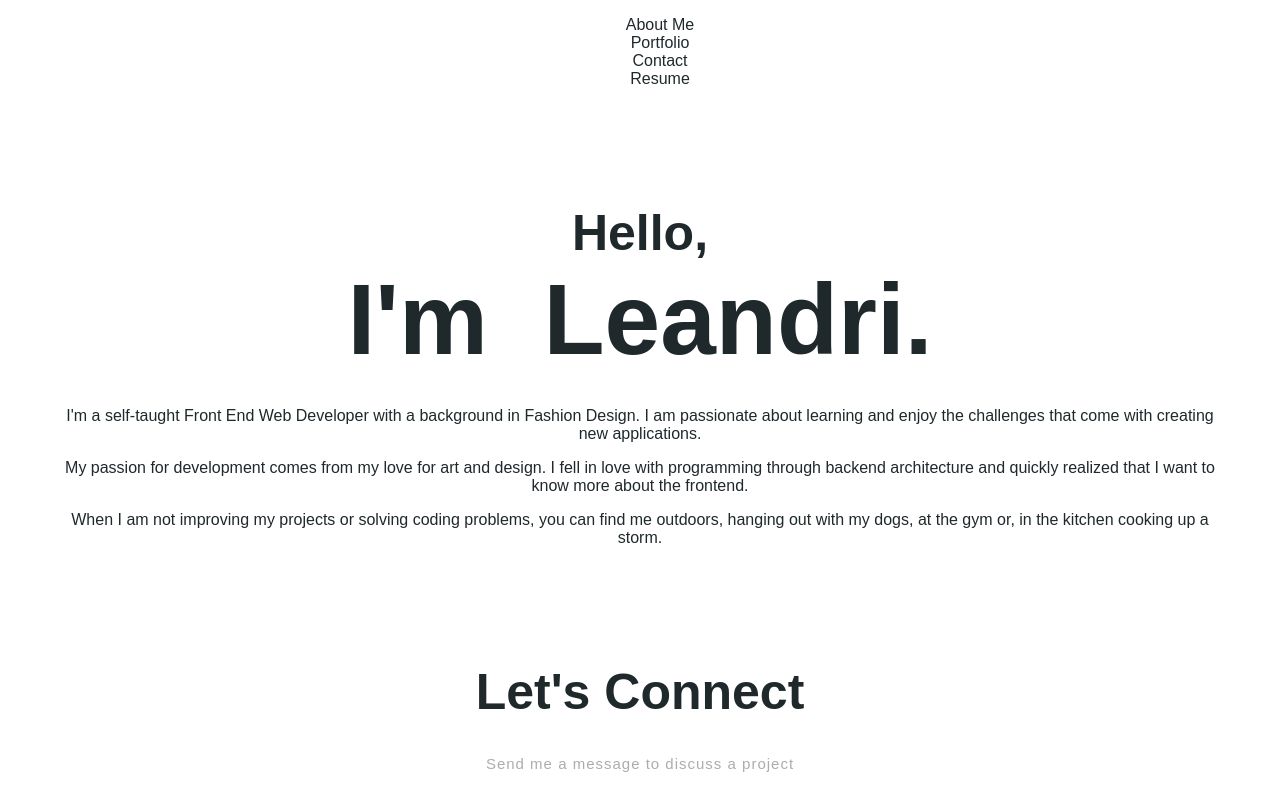
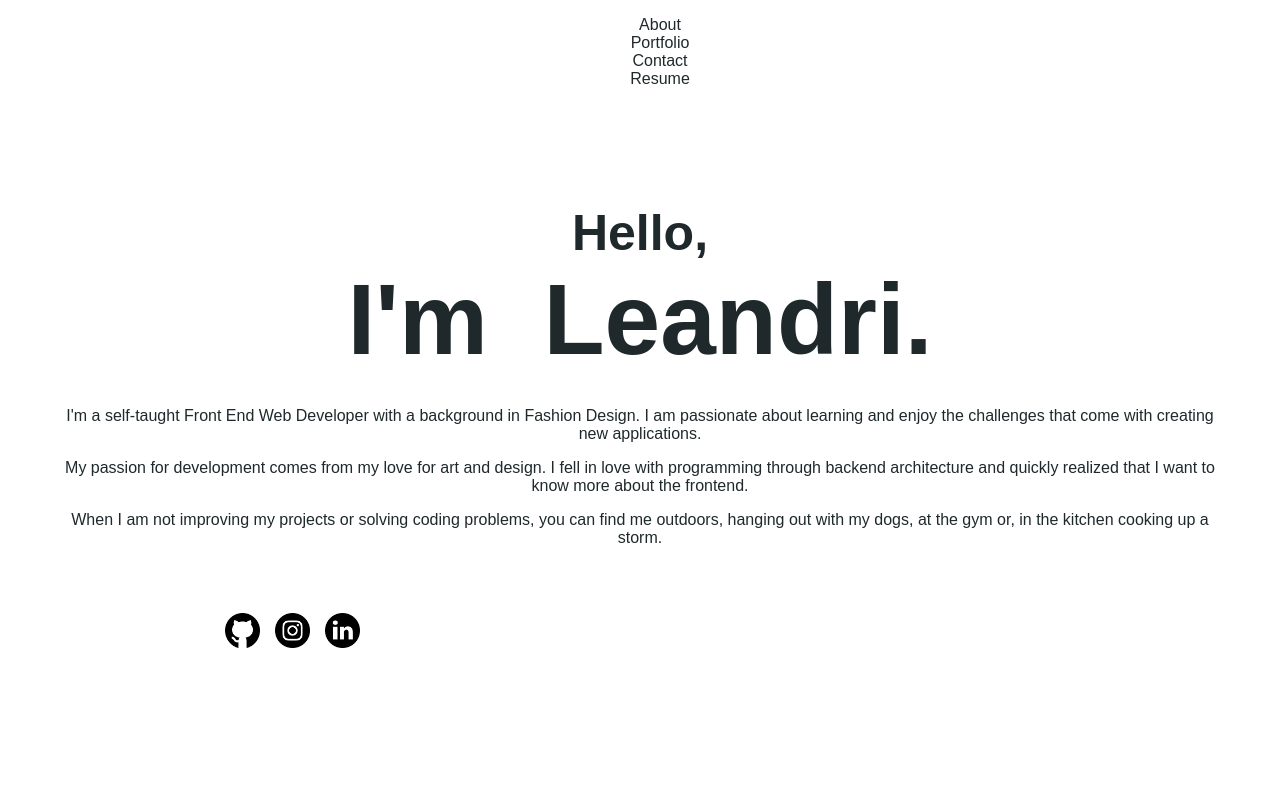
Before and after one commit to LeandriB/you_found_beavis_2.0, a React (Create React App) app: page / in a window 1280 px wide. Shown: the top 793 px of the page. Built offline with nearby package versions, Linux system fonts and the light colour scheme.

Commit message:
implemented functionality to handle page selection change

```diff
--- a/src/App.js
+++ b/src/App.js
@@ -8,8 +8,8 @@ function App() {
   return (
     <div className="App">
       <Header/>
-      <Contact/>
-      <Portfolio/>
+      {/* <Contact/>
+      <Portfolio/> */}
       <Footer/>
     </div>
   );
--- a/src/components/Header/index.js
+++ b/src/components/Header/index.js
@@ -1,20 +1,24 @@
 import React, { useState } from "react";
 import About from "../About";
 import Navigation from "../Navigation";
-// TODO: Import Portfolio
-// TODO: Import Contact
+import Portfolio from "../Portfolio";
+import Contact from "../Contact";
 // TODO: Import Resume
 
 function Header() {
     // TODO: Review naming conventions for page/page change handler
-    const [currentPage, togglePage] = useState("About");
+    const [pageSelected, togglePage] = useState("About");
 
     const getPage = () => {
-        switch (currentPage) {
+        switch (pageSelected) {
         case "About":
             return <About />;
-            // TODO: Set up switch case for other pages
-
+        case "Portfolio":
+            return <Portfolio/>;
+        case "Contact":
+            return <Contact/>;
+        // case "Resume":
+        //     return <Resume/>;
         default:
             return <About />;
         }
@@ -23,11 +27,11 @@ function Header() {
     return(
         <header>
             <Navigation
-                currentPage={currentPage}
+                pageSelected={pageSelected}
                 togglePage={togglePage}
             />
             <main>
-                <div>{getPage(currentPage)}</div>
+                <div>{getPage(pageSelected)}</div>
             </main>
         </header>
     )
--- a/src/components/Navigation/index.js
+++ b/src/components/Navigation/index.js
@@ -1,37 +1,22 @@
 import React from "react";
 
-function Navigation() {
+function Navigation(props) {
 
-    const pages = [
-        {
-            name: "About Me",
-            description:
-                "Introduction about me, Leandri B",
-        },
-        { name: "Portfolio", description: "Collection of my dev journey" },
-        { name: "Contact", description: "Let's connect" },
-        {
-            name: "Resume",
-            description: "My Professional experience",
-        },
-    ]
+    const pages = [ "About", "Portfolio", "Contact", "Resume"  ]
 
-    function pageSelected(name) {
-        console.log(`${name} clicked`)
-    }
+    // function pageSelected(name) {
+    //     console.log(`${name} clicked`)
+    // }
 
     return (
         <header>
             <nav>
             <ul className="flex-row">
                 {pages.map((page) => (
-                <li
-                    className="mx-1"
-                    key={page.name}
-                >
-                    <span onClick={pageSelected} >
-                    {page.name}
-                    </span>
+                <li className={props.pageSelected === page ? "nav-item isActive" : "nav-item"}
+                    key={page}
+                    >
+                    <a className={props.pageSelected === page ? "nav-link isActive" : "nav-link" } onClick={() => props.togglePage(page)}> {page} </a>
                 </li>
                 ))}
             </ul>
--- a/src/components/Portfolio/index.js
+++ b/src/components/Portfolio/index.js
@@ -1,6 +1,6 @@
 import React from "react";
 
-function Portfolio() {
+function Portfolio(props) {
 
     // TODO: Refactor CSS for portfolio - maybe use bootstrap? and add images of project preview
 
```
